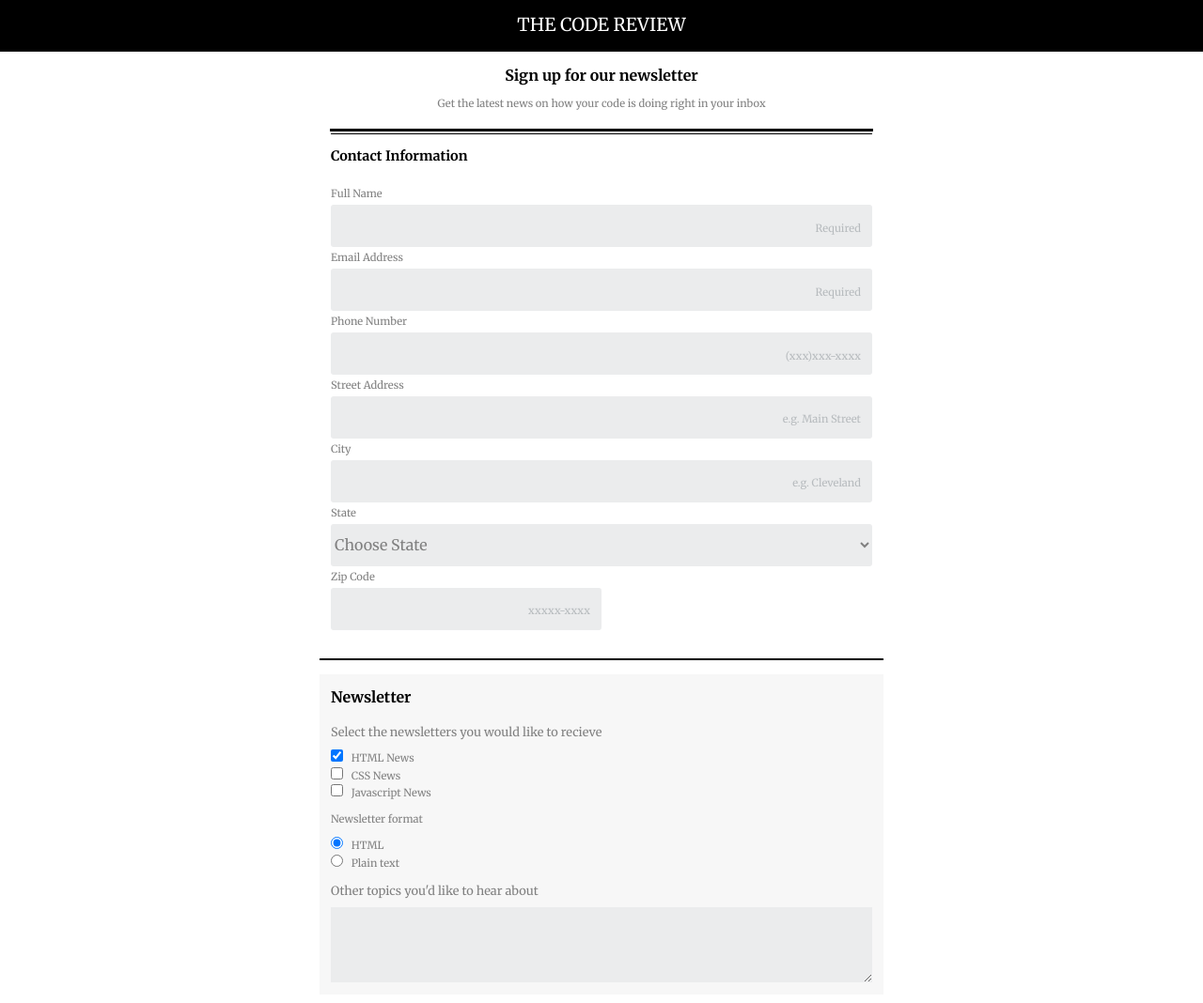
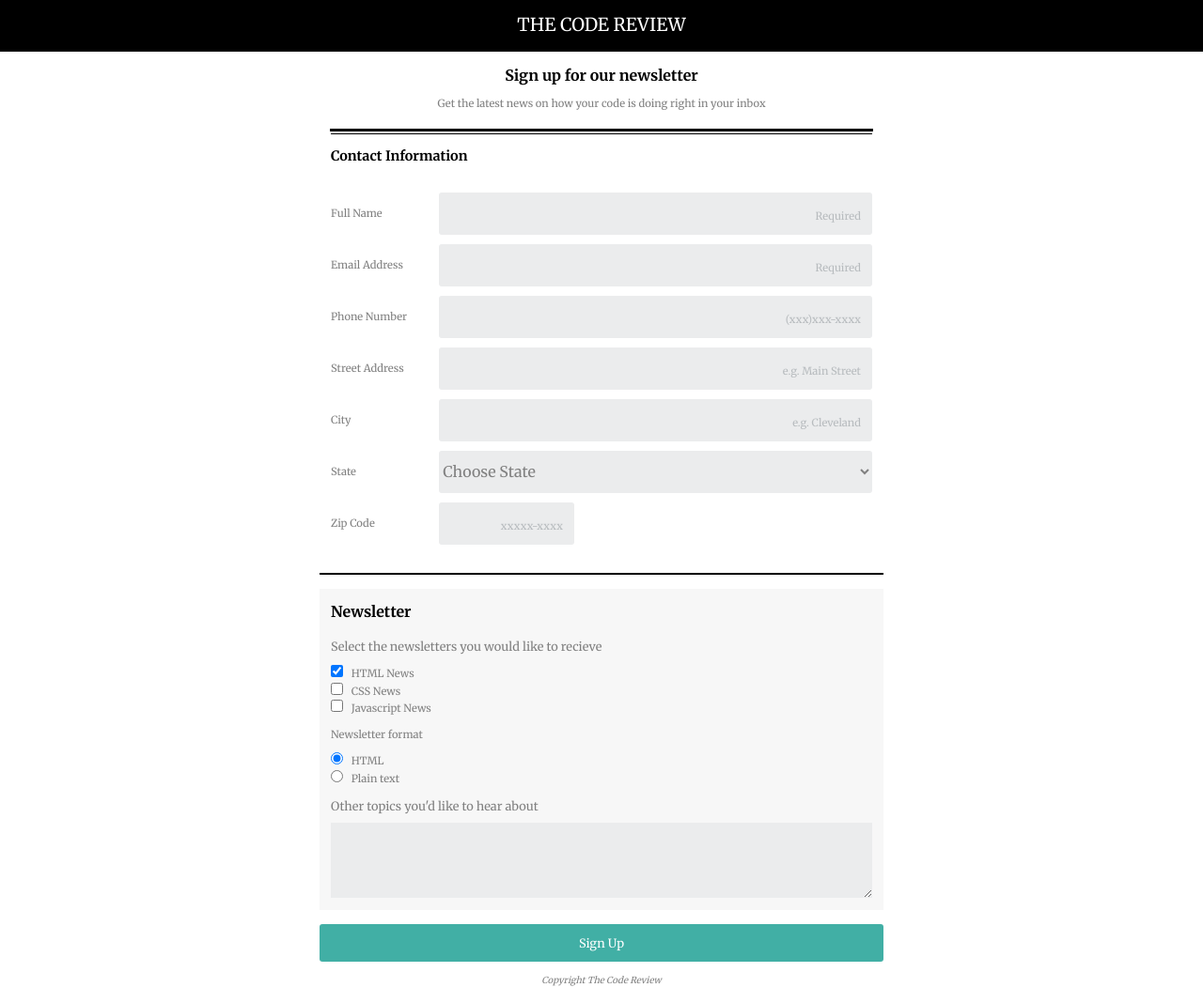
Before and after one commit to MatthewSomich/project_3, a plain HTML site: page index.html in a window 1280 px wide. Shown: the top 1068 px of the page at 94% size. Drawn offline with Linux system fonts and the light colour scheme.

Commit message:
media query updates

```diff
--- a/css/style.css
+++ b/css/style.css
@@ -2,7 +2,7 @@
 *{
 	margin: 0;
 	box-sizing: border-box;
-	/*border: 1px solid red;*/
+
 }
 
 body{
@@ -26,6 +26,10 @@ fieldset{
 .head{
 	background: #000;
 	height: 55px;
+}
+.container{
+	display: flex;
+	flex-direction: column;
 }
 .signup{
 	text-align: center;
@@ -55,11 +59,11 @@ select{
 	border: none;
 	border-radius: 3px;
 }
-label{
-	display: block;
+.container label{
 	font-size: .7rem;
 	color: grey;
-	padding: 5px 0;
+	padding: 11px 0;
+
 }
 input::placeholder {
   color: #b7bbbe;
@@ -166,3 +170,25 @@ footer{
 	.main_content{
 		width: 600px;
 	}
+	.container{
+		flex-direction: row;
+		justify-content: space-between;
+		margin-top: 10px;
+
+	}
+	.text_input,
+	#state{
+		width: 80%;
+	}
+	.form_field{
+		justify-content: flex-start;
+	}
+	#zip{
+		margin-left: 68px;
+		width: 25%;
+	}
+	.container label{
+		margin-top: 5px;
+	}
+
+}
--- a/index.html
+++ b/index.html
@@ -27,17 +27,27 @@
 			<fieldset>
 
 				<legend class="contact">Contact Information</legend>
-
+			<div class="container">
 				<label for="full_name">Full Name</label>
 				<input class="text_input" id="full_name" type="text" name="full_name" placeholder="Required" required>
+			</div>
+			<div class="container">
 				<label for="mail">Email Address</label>
 				<input class="text_input" id="mail" type="email" name="mail" placeholder="Required" required>
+			</div>
+			<div class="container">
 				<label for="phone">Phone Number</label>
 				<input class="text_input" id="phone" type="tel" name="phone" placeholder="(xxx)xxx-xxxx">
+			</div>
+			<div class="container">
 				<label for="street">Street Address</label>
 				<input class="text_input" id="street" type="text" name="street" placeholder="e.g. Main Street">
+			</div>
+			<div class="container">
 				<label for="city">City</label>
 	 			<input class="text_input" id="city" type="text" name="city" placeholder="e.g. Cleveland">
+	 		</div>
+	 		<div class="container">
 				<label for="state">State</label>
 				<select id="state" name="state">
 					<optgroup label="States">
@@ -108,7 +118,8 @@
 						<option value="AE">Armed Forces Europe</option>
 					</optgroup>
 				</select>
-				<div class="form_field">
+			</div>
+				<div class="form_field container">
 					<label for="zip">Zip Code</label>
 					<input class="text_input" id="zip" type="text" name="zip_code" placeholder="xxxxx-xxxx">
 				</div>
```
Also changed, not shown: 1 other file.
